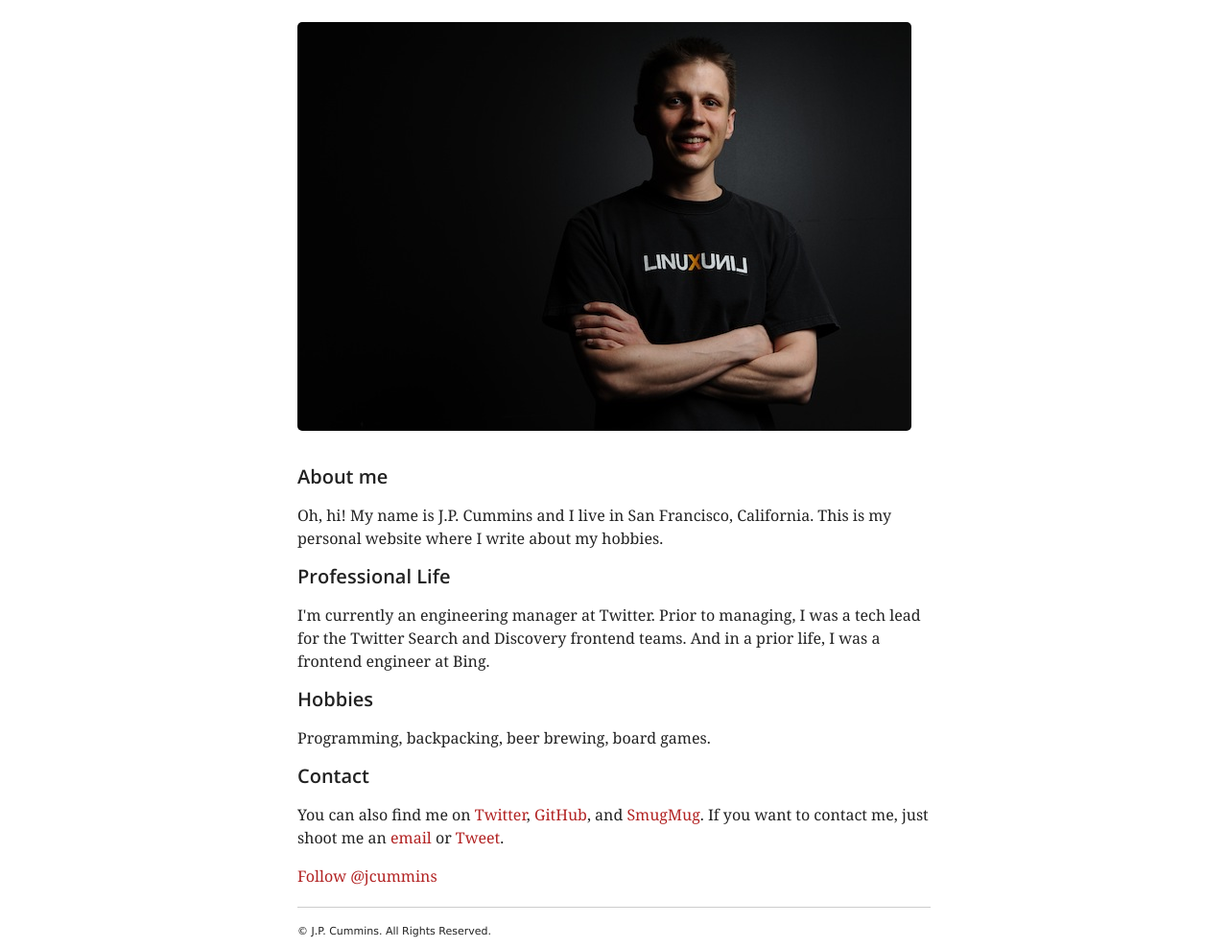
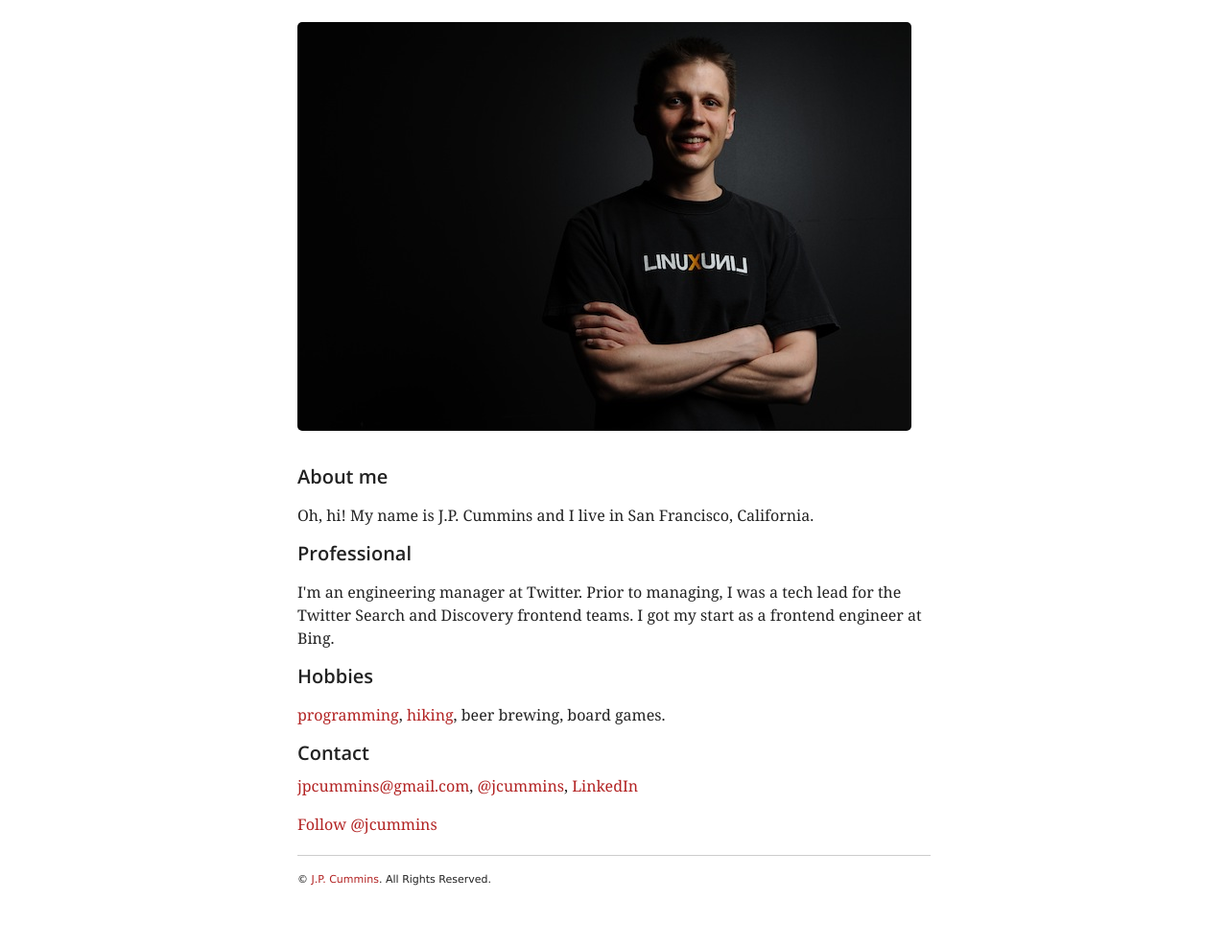
Before and after one commit to eliakaris/jipsta.com, a website: page views/about.html in a window 1280 px wide. Shown: the part 65-1053 px from the top of the page at 96% size. After the commit the page ends 999 px from the top, so only its background shows below. Drawn offline with nearby package versions, Linux system fonts and the light colour scheme; files that its build step writes are made by us from their sources.

Commit message:
Updated about page

```diff
--- a/views/about.html
+++ b/views/about.html
@@ -5,17 +5,18 @@
 <img class="me" src="/img/me.jpg" style="margin-bottom:20px" />
 
 <h2>About me</h2>
-<p>Oh, hi! My name is J.P. Cummins and I live in San Francisco, California. This is my personal website where I write about my hobbies.</p>
+<p>Oh, hi! My name is J.P. Cummins and I live in San Francisco, California.</p>
 
-<h2>Professional Life</h2>
-<p>I'm currently an engineering manager at Twitter. Prior to managing, I was a tech lead for the Twitter Search and Discovery frontend teams. And in a prior life, I was a frontend engineer at Bing.</p>
+<h2>Professional</h2>
+<p>I'm an engineering manager at Twitter. Prior to managing, I was a tech lead for the Twitter Search and Discovery frontend teams. I got my start as a frontend engineer at Bing.</p>
 
 <h2>Hobbies</h2>
-<p>Programming, backpacking, beer brewing, board games.</p>
+<p><a href="http://github.com/jpcummins">programming</a>, <a href="http://jcummins.smugmug.com">hiking</a>, beer brewing, board games.</p>
 
 <h2>Contact</h2>
-<p>You can also find me on <a href="http://twitter.com/jcummins">Twitter</a>, <a href="http://github.com/jpcummins">GitHub</a>, and <a href="http://jcummins.smugmug.com">SmugMug</a>. If you want to contact me, just shoot me an <a href="mailto:jpcummins@gmail.com" rel="author">email</a> or <a href="http://twitter.com/jcummins">Tweet</a>.</p>
+<a href="mailto:jpcummins@gmail.com" rel="author">jpcummins@gmail.com</a>, <a href="http://twitter.com/jcummins">@jcummins</a>, <a href="http://www.linkedin.com/in/jpcummins">LinkedIn</a>
 
-<a href="https://twitter.com/jcummins" class="twitter-follow-button" data-show-count="true" data-lang="en" data-show-screen-name="true" data-size="large" data-align="right">Follow @jcummins</a>
+<p>
+<a href="https://twitter.com/jcummins" class="twitter-follow-button" data-show-count="true" data-lang="en" data-show-screen-name="true" data-size="large" data-align="right">Follow @jcummins</a></p>
 
 {% endblock %}
--- a/views/layout.html
+++ b/views/layout.html
@@ -37,7 +37,7 @@
     <footer>
       <div class="full">
         <hr />
-        <p>© J.P. Cummins. All Rights Reserved.</p>
+        <p>© <a href="/about">J.P. Cummins</a>. All Rights Reserved.</p>
       </div>
     </footer>
 
```
